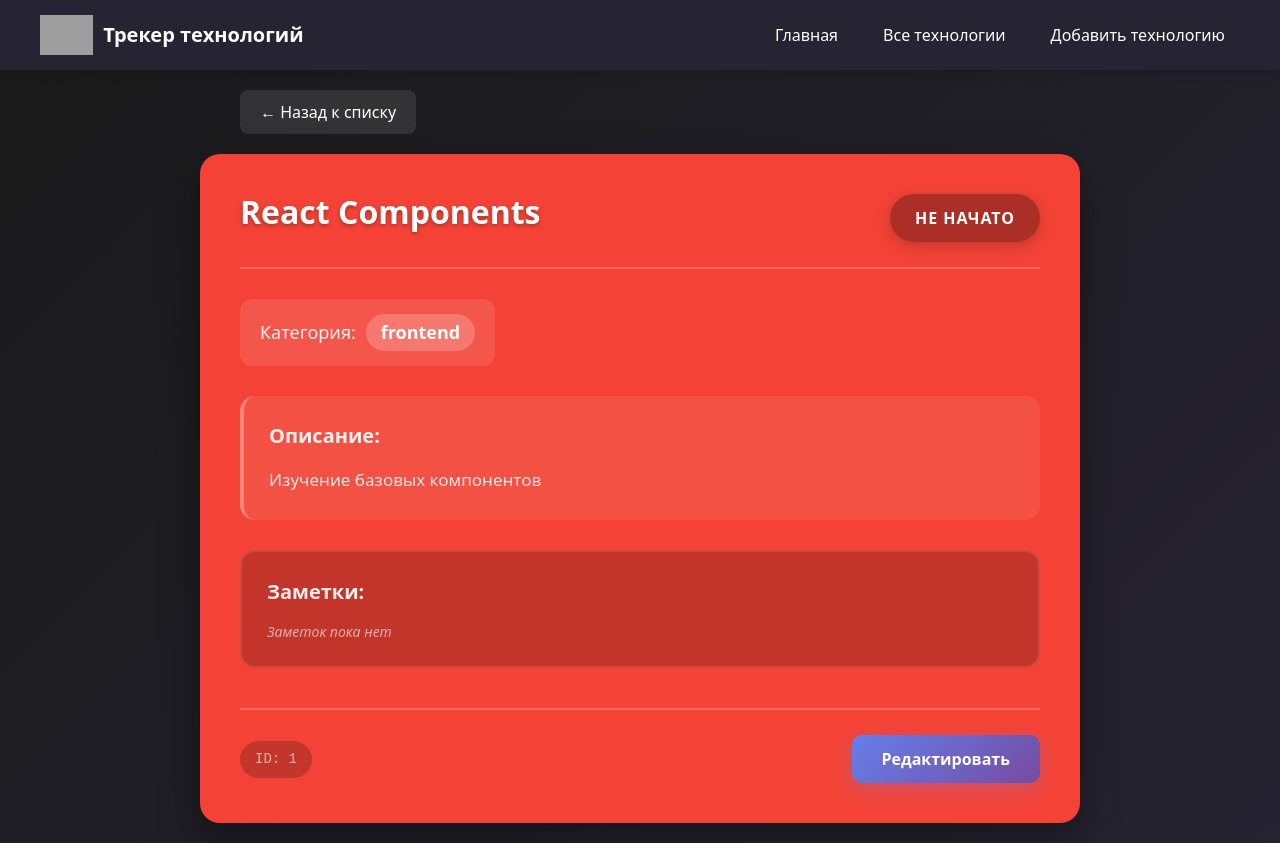
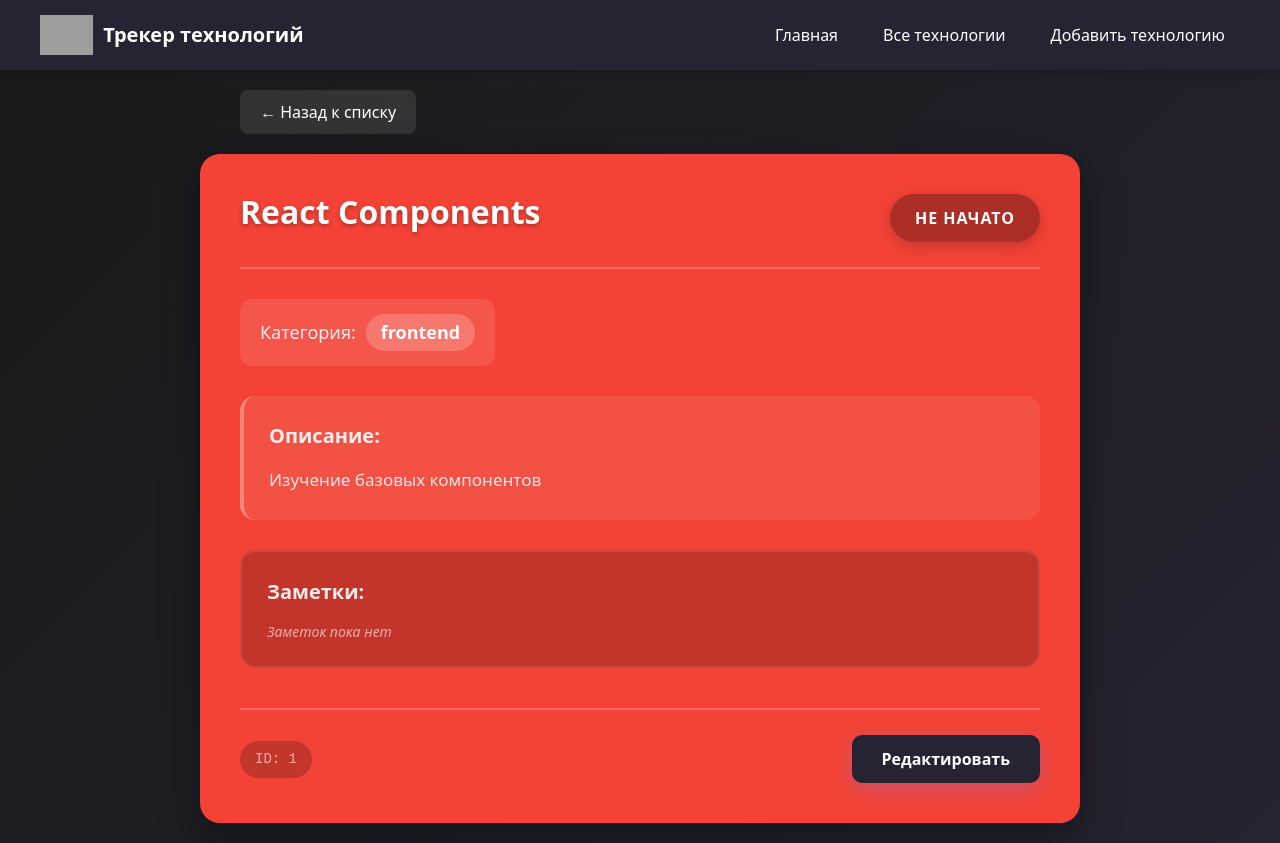
Before and after one commit to HEGATNB/REACT-WEBSITE, a React (Vite) app in the folder Card-creator/: page /technology/1 in a window 1280 px wide. Built offline with nearby package versions, Linux system fonts and the light colour scheme; grey boxes are pictures that could not be loaded.

Commit message:
Изменены стили и исправлены ошибки в путях

```diff
--- a/Card-creator/src/App.tsx
+++ b/Card-creator/src/App.tsx
@@ -4,8 +4,8 @@ import Card, { RoadMap, QuickActions } from './components/TechnologyCard';
 import { useState } from 'react';
 import useTechnologies from './components/UseTechnologies';
 import Navigation from './components/navigation';
-import TechnologyDetail from './pages/TechnologyDetail';
-import TechnologyList from './pages/TechnologyList';
+import TechnologyDetail from './pages/technologyDetail';
+import TechnologyList from './pages/technologyList';
 import AddTechnology from './pages/AddTechnology';
 
 function App() {
--- a/Card-creator/src/pages/AddTechnology.tsx
+++ b/Card-creator/src/pages/AddTechnology.tsx
@@ -17,13 +17,24 @@ interface AddTechnologyProps {
   setTechnologies: (tech: Technology[]) => void;
 }
 
+// Добавляем интерфейс для состояния новой технологии
+interface NewTechnology {
+  title: string;
+  description: string;
+  status: 'completed' | 'in-progress' | 'not-started';
+  notes: string;
+  category: string;
+}
+
 function AddTechnology({ technologies, setTechnologies }: AddTechnologyProps) {
   const navigate = useNavigate();
   const [isCardVisible, setIsCardVisible] = useState(false);
-  const [newTechnology, setNewTechnology] = useState({
+
+  // Используем правильный тип для состояния
+  const [newTechnology, setNewTechnology] = useState<NewTechnology>({
     title: '',
     description: '',
-    status: 'not-started' as const,
+    status: 'not-started',
     notes: '',
     category: ''
   });
--- a/Card-creator/src/pages/technologyDetail.css
+++ b/Card-creator/src/pages/technologyDetail.css
@@ -175,7 +175,7 @@
   font-size: 16px;
   font-weight: 600;
   padding: 12px 30px;
-  background: linear-gradient(135deg, #667eea 0%, #764ba2 100%);
+  background: #262332;
   border-radius: 10px;
   transition: all 0.3s ease;
   box-shadow: 0 6px 20px rgba(102, 126, 234, 0.3);
@@ -183,6 +183,7 @@
 
 .edit-link:hover {
   transform: translateY(-3px);
+  background: #262332;
   box-shadow: 0 8px 25px rgba(102, 126, 234, 0.4);
 }
 
```
